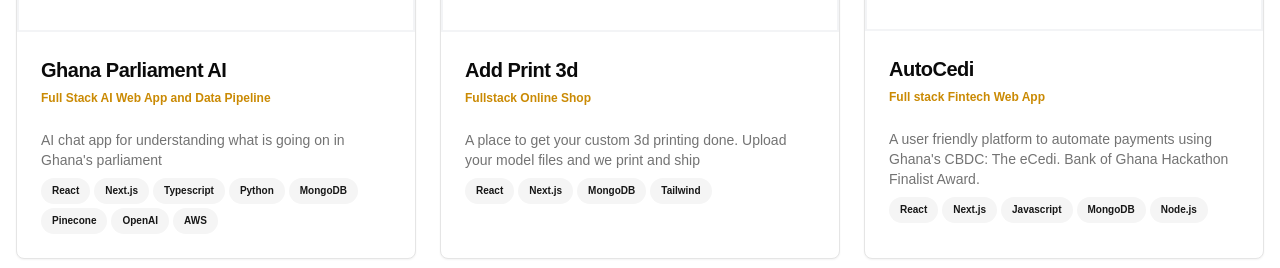
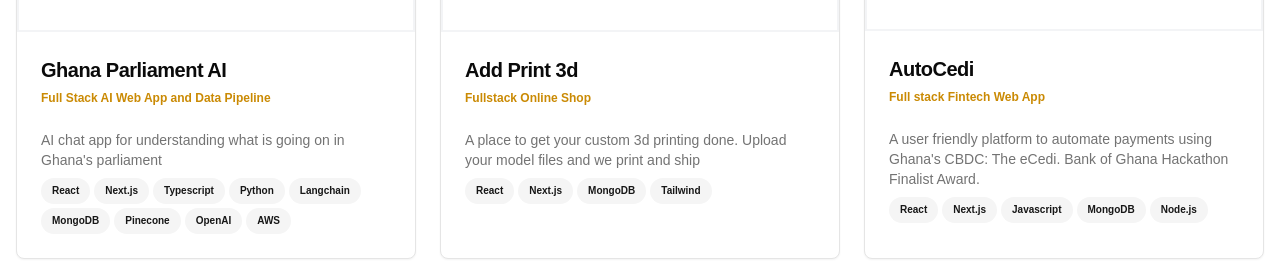
Before and after one commit to nkrumahthis/portfolio, a Next.js app: page / in a window 1280 px wide. Shown: the part 736-1004 px from the top of the page. Built offline with nearby package versions, Linux system fonts and the light colour scheme.

Commit message:
update README

```diff
--- a/data/project-data.ts
+++ b/data/project-data.ts
@@ -15,6 +15,7 @@
 			"Next.js",
 			"Typescript",
 			"Python",
+			"Langchain",
 			"MongoDB",
 			"Pinecone",
 			"OpenAI",
```
Also changed, not shown: 1 other file (tests, documents, lock files or other folders).
